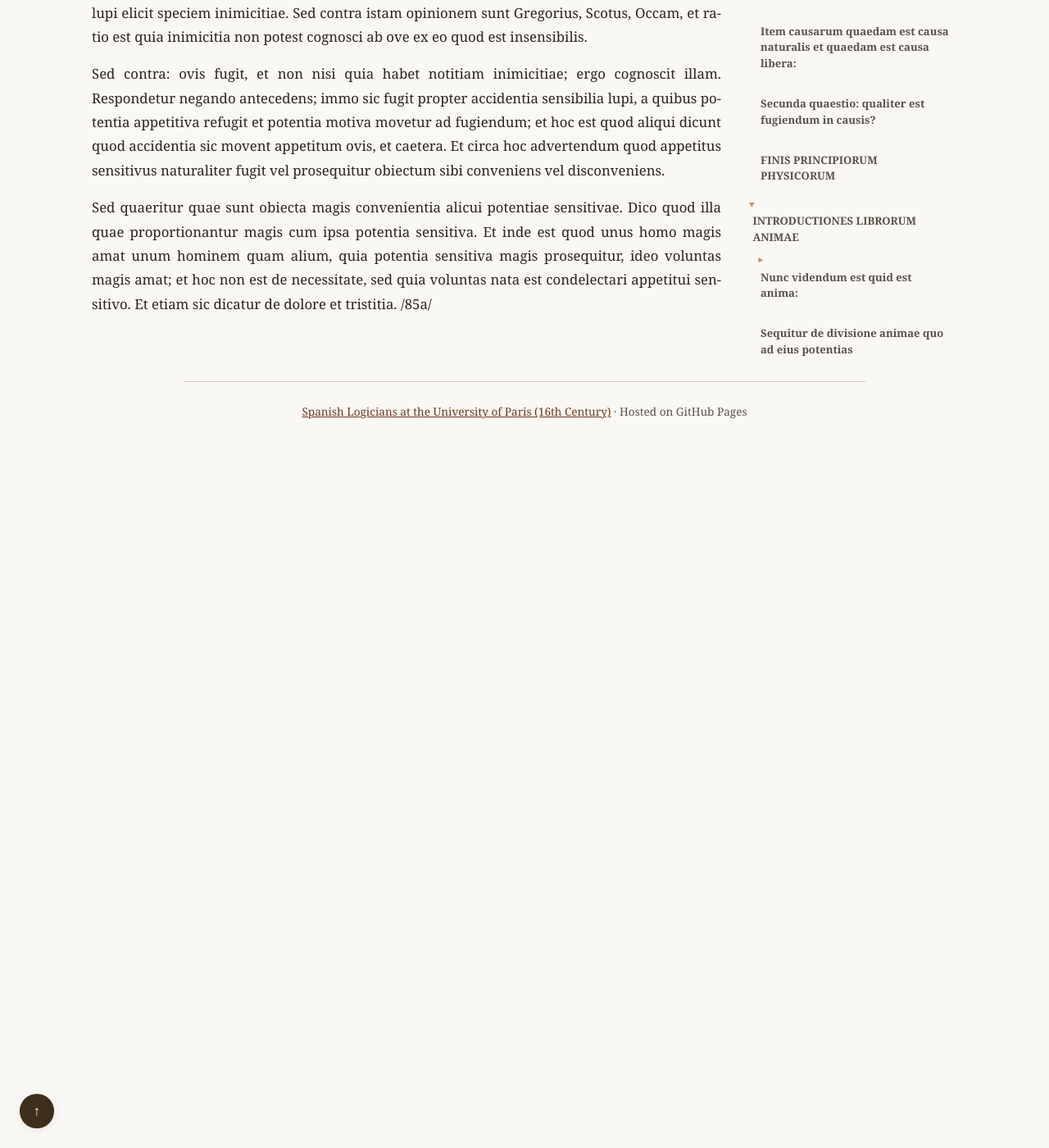
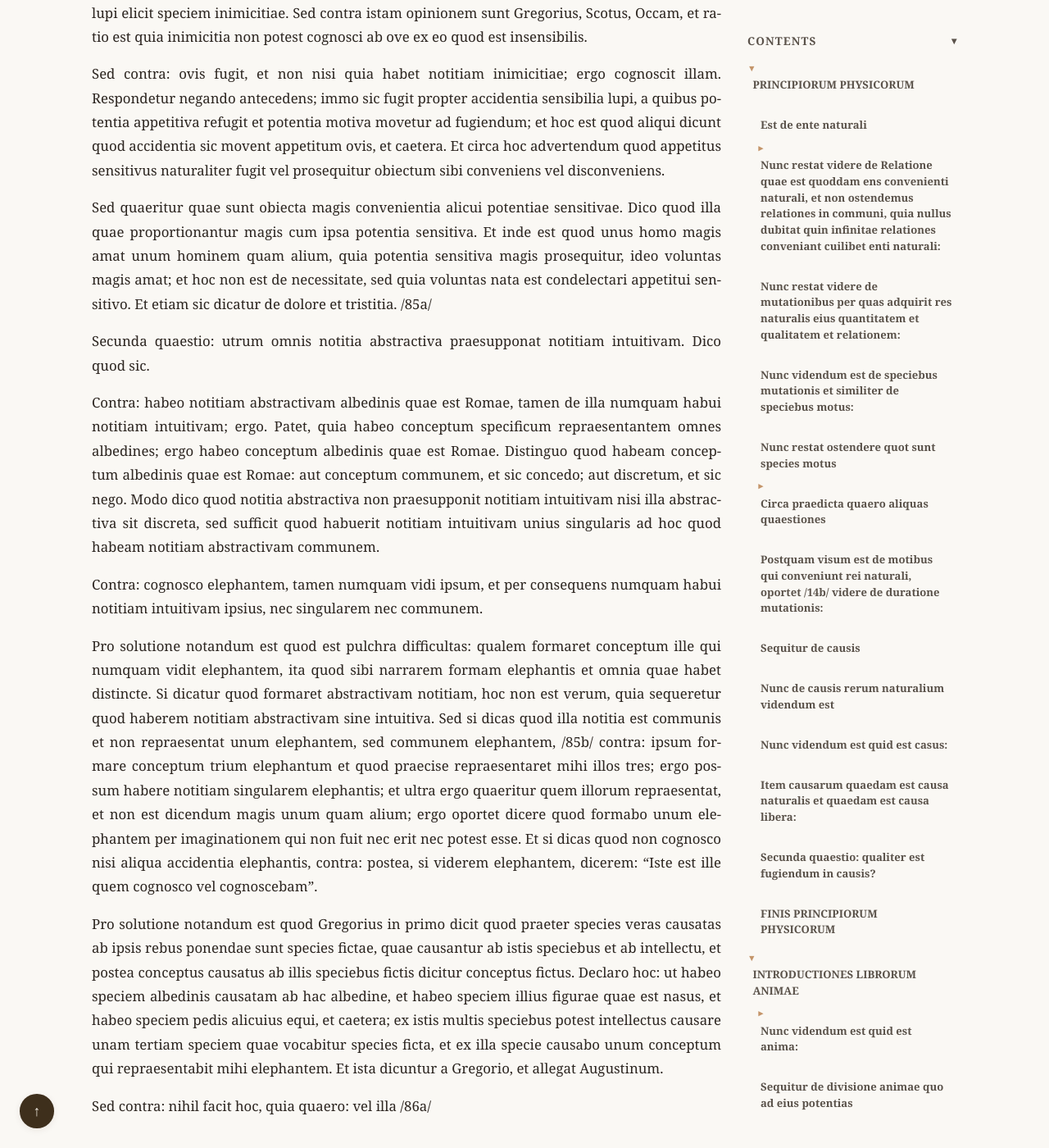
Before and after one commit to JoseBalado/Spanish-Logicians-at-the-University-of-Paris, a Jekyll site: the page built from philosophers/Jeronimo-Pardo/Principiorum-Phisicorum-et-Introductiones-Librorum-Animae.md, in a window 1280 px wide and 1400 px high, scrolled down 106221 px. Shown: the whole window at 82% size. Built offline with Jekyll 4.4.1, drawn with Linux system fonts in a browser that asks for light colours; before the commit the page ends 106759 px from its top, so only the background shows below that.

Commit message:
Pardo. De anima, page 85.

```diff
--- a/philosophers/Jeronimo-Pardo/Principiorum-Phisicorum-et-Introductiones-Librorum-Animae.md
+++ b/philosophers/Jeronimo-Pardo/Principiorum-Phisicorum-et-Introductiones-Librorum-Animae.md
@@ -1911,6 +1911,18 @@ Quarto modo solet dici quod una notitia fit ex alia elicitive; et hoc modo dicit
 Sed contra: ovis fugit, et non nisi quia habet notitiam inimicitiae; ergo cognoscit illam. Respondetur negando antecedens; immo sic fugit propter accidentia sensibilia lupi, a quibus potentia appetitiva refugit et potentia motiva movetur ad fugiendum; et hoc est quod aliqui dicunt quod accidentia sic movent appetitum ovis, et caetera. Et circa hoc advertendum quod appetitus sensitivus naturaliter fugit vel prosequitur obiectum sibi conveniens vel disconveniens.
 
 Sed quaeritur quae sunt obiecta magis convenientia alicui potentiae sensitivae. Dico quod illa quae proportionantur magis cum ipsa potentia sensitiva. Et inde est quod unus homo magis amat unum hominem quam alium, quia potentia sensitiva magis prosequitur, ideo voluntas magis amat; et hoc non est de necessitate, sed quia voluntas nata est condelectari appetitui sensitivo. Et etiam sic dicatur de dolore et tristitia. /85a/
+
+Secunda quaestio: utrum omnis notitia abstractiva praesupponat notitiam intuitivam. Dico quod sic.
+
+Contra: habeo notitiam abstractivam albedinis quae est Romae, tamen de illa numquam habui notitiam intuitivam; ergo. Patet, quia habeo conceptum specificum repraesentantem omnes albedines; ergo habeo conceptum albedinis quae est Romae. Distinguo quod habeam conceptum albedinis quae est Romae: aut conceptum communem, et sic concedo; aut discretum, et sic nego. Modo dico quod notitia abstractiva non praesupponit notitiam intuitivam nisi illa abstractiva sit discreta, sed sufficit quod habuerit notitiam intuitivam unius singularis ad hoc quod habeam notitiam abstractivam communem.
+
+Contra: cognosco elephantem, tamen numquam vidi ipsum, et per consequens numquam habui notitiam intuitivam ipsius, nec singularem nec communem.
+
+Pro solutione notandum est quod est pulchra difficultas: qualem formaret conceptum ille qui numquam vidit elephantem, ita quod sibi narrarem formam elephantis et omnia quae habet distincte. Si dicatur quod formaret abstractivam notitiam, hoc non est verum, quia sequeretur quod haberem notitiam abstractivam sine intuitiva. Sed si dicas quod illa notitia est communis et non repraesentat unum elephantem, sed communem elephantem, /85b/ contra: ipsum formare conceptum trium elephantum et quod praecise repraesentaret mihi illos tres; ergo possum habere notitiam singularem elephantis; et ultra ergo quaeritur quem illorum repraesentat, et non est dicendum magis unum quam alium; ergo oportet dicere quod formabo unum elephantem per imaginationem qui non fuit nec erit nec potest esse. Et si dicas quod non cognosco nisi aliqua accidentia elephantis, contra: postea, si viderem elephantem, dicerem: "Iste est ille quem cognosco vel cognoscebam".
+
+Pro solutione notandum est quod Gregorius in primo dicit quod praeter species veras causatas ab ipsis rebus ponendae sunt species fictae, quae causantur ab istis speciebus et ab intellectu, et postea conceptus causatus ab illis speciebus fictis dicitur conceptus fictus. Declaro hoc: ut habeo speciem albedinis causatam ab hac albedine, et habeo speciem illius figurae quae est nasus, et habeo speciem pedis alicuius equi, et caetera; ex istis multis speciebus potest intellectus causare unam tertiam speciem quae vocabitur species ficta, et ex illa specie causabo unum conceptum qui repraesentabit mihi elephantem. Et ista dicuntur a Gregorio, et allegat Augustinum.
+
+Sed contra: nihil facit hoc, quia quaero: vel illa /86a/
 
 <!--
 ## Apparatus Criticus Reference
@@ -2082,5 +2094,10 @@ Page 84a: habuit ] sic (ergo habuit illas duas notitias); context expects 'non h
 Page 84a: duas ] leg. duā (quod non habuit duas notitias sufficientes); context expects something like 'quod non habuit duas notitias, sed solum quod non habuit duas notitias sufficientes'
 Page 84b: Henricus ] leg. Enrricus (et hoc modo dicit Henricus de Gandavo)
 Page 84b: sic fugit ] emend. si fugit (immo sic fugit propter accidentia sensibilia lupi); cf. 84b below: "quod accidentia sic movent appetitum ovis"
+Page 85a: habuerit ] leg. hauerit (sed sufficit quod habuerit notitiam intuitivam unius singularis ad hoc quod habeam notitiam abstractivam communem); shifts from third person to first person
+Page 85a: haberem ] leg. haerem (quia sequeretur quod haberem notitiam abstractivam sine intuitiva); shifts from third person ('formaret') to first person
+Page 85b: contra: ipsum formare ] sic (sed communem elephantem, /85b/ contra: ipsum formare conceptum trium elephantum); elliptical construction (e.g. 'pono' omitted before 'ipsum formare'), shifting to first person in 'repraesentaret mihi'
+Page 85b: praeter ] emend. prepter (quod praeter species veras causatas ab ipsis rebus)
+Page 85b: nihil ] leg. michil (Sed contra: nihil facit hoc)
 
 -->
```
